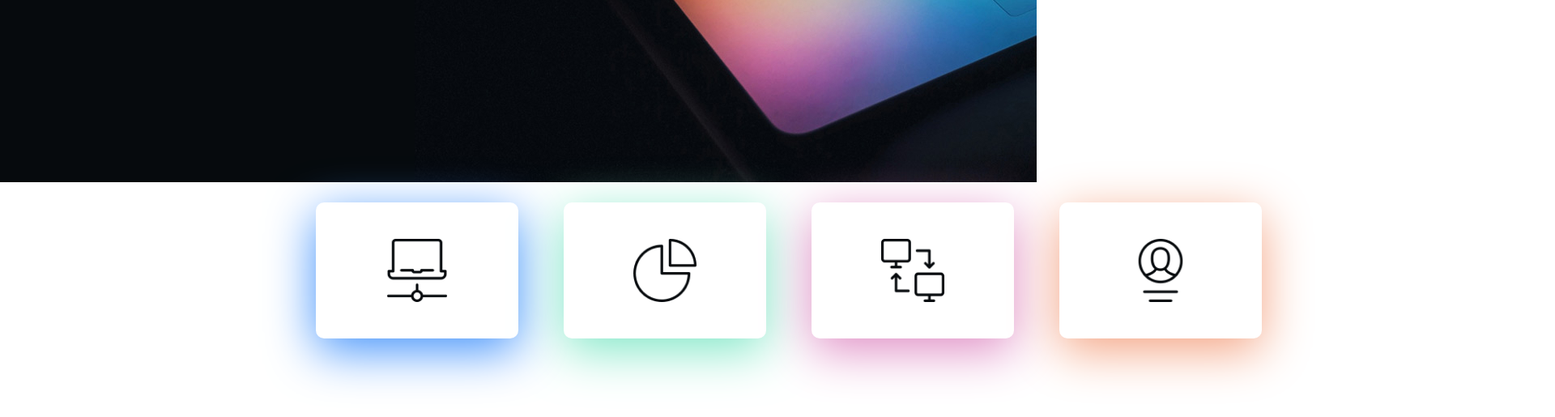
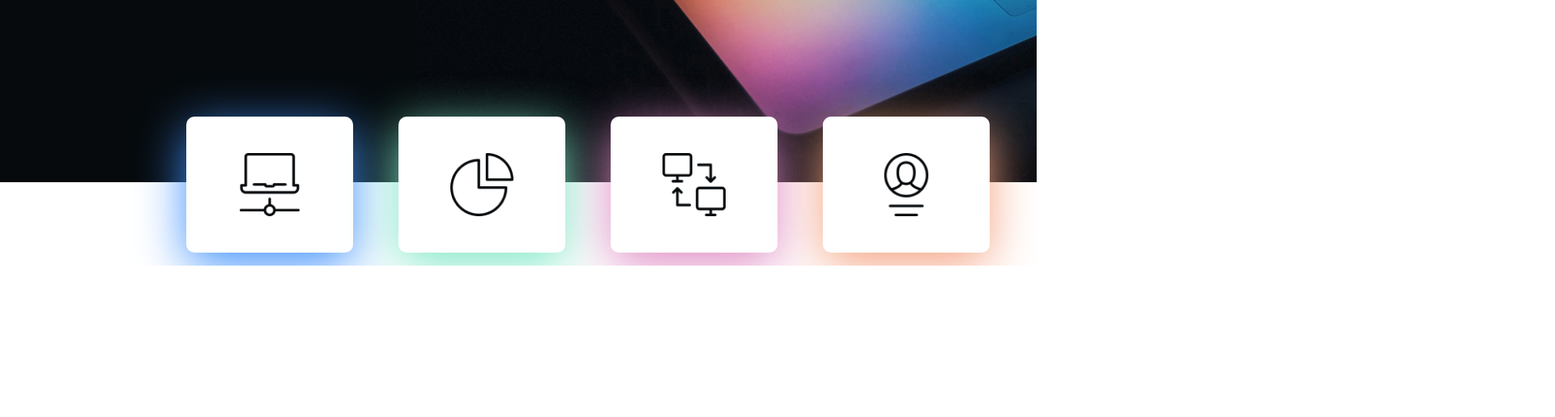
Before and after one commit to zenya385/FE_1y_2, a plain HTML site: page lesson_16_practik/index.html in a window 1280 px wide. Shown: the part 545-1060 px from the top of the page at 81% size, 1920 px wide, since content can reach past the window. After the commit the page ends 873 px from the top, so only its background shows below. Drawn offline with Linux system fonts and the light colour scheme.

Commit message:
lesson_18 SVG

```diff
--- a/lesson_16_practik/style.css
+++ b/lesson_16_practik/style.css
@@ -23,11 +23,25 @@ ul{
 .hero{
   display: flex;
   flex-direction: column;
+  width: 100vw;
   background-image: url(img/hero-image.jpg);
   background-repeat: no-repeat;
   color: white;
-  /* position: relative; */
+  animation: test  2s forwards ease-in-out;
 }
+
+@keyframes test {
+  from {
+  margin-top:25%;
+  margin-left:50%;
+  width: 0vw;
+  height: 0vh;}
+  to {
+    margin-top:0;
+    left:0;
+    width: 100vw;
+    height: 100vh;}
+  }
 
 .hero_text{
   margin-top: 200px;
@@ -44,10 +58,10 @@ ul{
   text-align: start;
 }
 .hero_list{
-  margin-left: 350px;
-  margin-top: 256px;
+  margin-left: 190px;
+  margin-top: 150px;
   height: 300px;
-  width: 1920px;
+  width: 85vw;
 }
 
 .hero_list ul li{
@@ -60,12 +74,16 @@ ul{
   background-color: white;
   margin-right: 56px;
   border-radius: 10px;
+  /* transition-property: background-image ; */
 }
 li:nth-child(1){
   background-image: url(img/icon-1.png);
   box-shadow: 0px 15px 60px #4091FB;
 }
 
+li:hover {
+  transform:  scale(1.1) ;
+}
 .icon2{
   background-image: url(img/icon-2.png);
   box-shadow: 0px 15px 60px #7FE7C6;
--- /dev/null
+++ b/lesson_18_svg-image/style.css
@@ -0,0 +1,17 @@
+body {
+  margin: 0;
+  min-height: 100vh;
+  display: flex;
+  justify-content: center;
+  align-items: center;
+  background-color: #f9f9fd;
+}
+
+.icon{
+  width: 100px;
+  height: 100px;
+  margin-left: 30px;
+  fill: aqua;
+}
+
+/* ======================================================== */
```
Also changed, not shown: lesson_18_svg-image/index.html (added, +27 -0 lines), lesson_18_svg-image/img/Vector.svg (added), lesson_18_svg-image/img/svg (2).svg (added), lesson_18_svg-image/img/svg.svg (added), lesson_18_svg-image/img/symbol-defs.svg (added), 2 other files.
